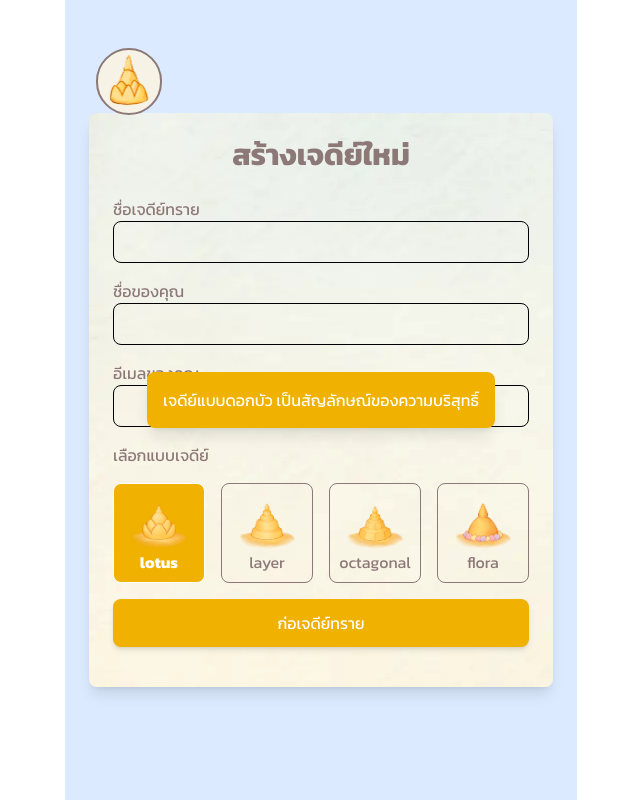
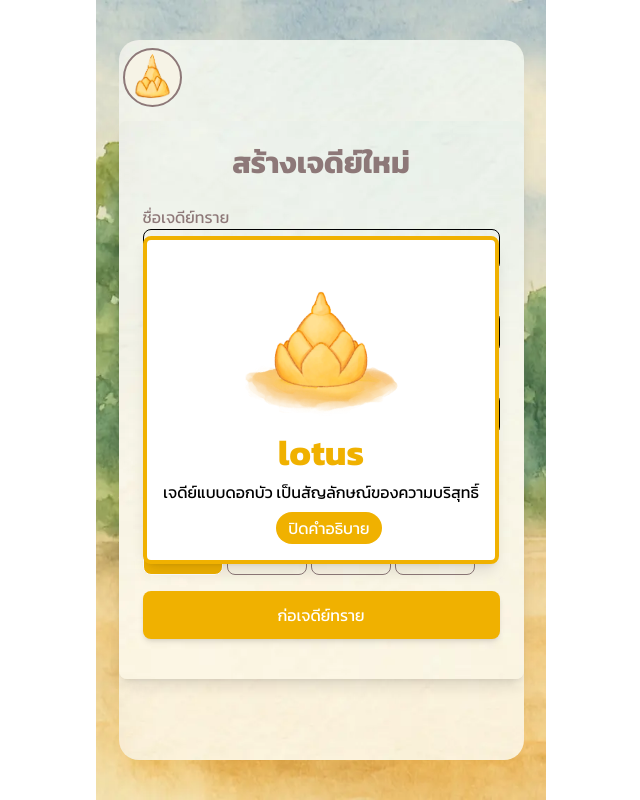
Before and after one commit to neennera/sandcastle, a SvelteKit app: page /buildcastle in a window 1280 px wide. Both pictures are taken after a click on the button "lotus". Shown: the whole page, without its empty margins (319-959 px from the left). Built offline with nearby package versions, Linux system fonts and the light colour scheme.

Commit message:
style: style popup

```diff
--- a/src/routes/+page.svelte
+++ b/src/routes/+page.svelte
@@ -73,7 +73,7 @@
 			<button
 				class="btn-primary"
 				on:click={() => {
-					navigateToPage('/sandcastle');
+					navigateToPage('/sandgarden');
 				}}>สำรวจเจดีย์ในลานวัด</button
 			>
 			<button
--- a/src/routes/buildcastle/+page.svelte
+++ b/src/routes/buildcastle/+page.svelte
@@ -26,8 +26,12 @@
 </script>
 
 <svelte:window on:scroll={closeToast} />
-
-<div class="flex min-h-screen max-w-lg flex-col items-center justify-center p-6">
+<div
+	class="flex h-full w-full flex-col items-center justify-center self-center bg-[url('/sample/templebg.webp')] bg-cover"
+>
+	<div
+		class="relative flex h-[90%] w-[90%] flex-col items-center justify-center rounded-[20px] bg-[url('/sample/bg.webp')] bg-cover"
+	>
 		<form class="w-full max-w-lg rounded-lg bg-[url(/sample/bg.webp)] p-6 shadow-lg">
 			<div class="text-center">
 				<h1 class="mb-6 text-3xl font-bold text-[#8D7878]">สร้างเจดีย์ใหม่</h1>
@@ -66,15 +70,15 @@
 			<!-- Castle Type Selection -->
 			<div class="mb-4">
 				<label for="sandcastletype" class="block text-[#8D7878]">เลือกแบบเจดีย์</label>
-			<div class="flex space-x-4 py-4">
-				<div class="flex space-x-4">
+				<div class="flex w-full space-x-4 py-4">
+					<div class="flex space-x-1">
 						{#each castleOptions as option}
-						<div class="flex flex-col items-center space-y-2 text-[#8D7878]">
+							<div class="flex flex-col items-center space-y-1 text-[#8D7878]">
 								<button
 									type="button"
 									on:click={() => {
 										castleType = option;
-									toastVisible = true; // Show the toast
+										toastVisible = true;
 										if (option == 'lotus') {
 											toastMessage = details.lotus;
 										} else if (option == 'layer') {
@@ -85,7 +89,7 @@
 											toastMessage = details.flora;
 										}
 									}}
-								class="flex w-23 flex-col items-center justify-center rounded-lg border px-4 py-2 {castleType ==
+									class="flex w-20 cursor-pointer flex-col items-center justify-center rounded-lg border px-4 py-2 text-sm {castleType ==
 										option &&
 										'bg-yellow-500 font-bold text-white'} hover:bg-yellow-400 hover:text-white"
 								>
@@ -107,11 +111,26 @@
 						tabindex="0"
 						role="button"
 					>
-					<div class="rounded-lg bg-yellow-500 p-4 text-white shadow-lg" on:click|stopPropagation>
-						<div class="flex items-center justify-between">
+						<button
+							class="flex flex-col items-center rounded-lg border-4 border-yellow-500 bg-white p-4 shadow-lg"
+							on:click|stopPropagation
+						>
+							<!-- Image at the center -->
+							<img src="/sample/{castleType}.webp" alt="option" class="mb-4 h-40 w-40" />
+
+							<!-- Toast message -->
+							<div class="flex w-full flex-col items-center justify-center space-y-2">
+								<span class="text-4xl font-bold text-yellow-500">{castleType}</span>
 								<span>{toastMessage}</span>
+								<!-- Close button -->
+								<span
+									class="ml-4 cursor-pointer rounded-full bg-yellow-500 px-2 px-3 py-1 text-white hover:bg-yellow-600"
+									on:click={closeToast}
+								>
+									ปิดคำอธิบาย
+								</span>
 							</div>
-					</div>
+						</button>
 					</div>
 				{/if}
 
@@ -126,3 +145,4 @@
 			</div>
 		</form>
 	</div>
+</div>
```
Lines whose indentation alone changed are shown as unchanged.
